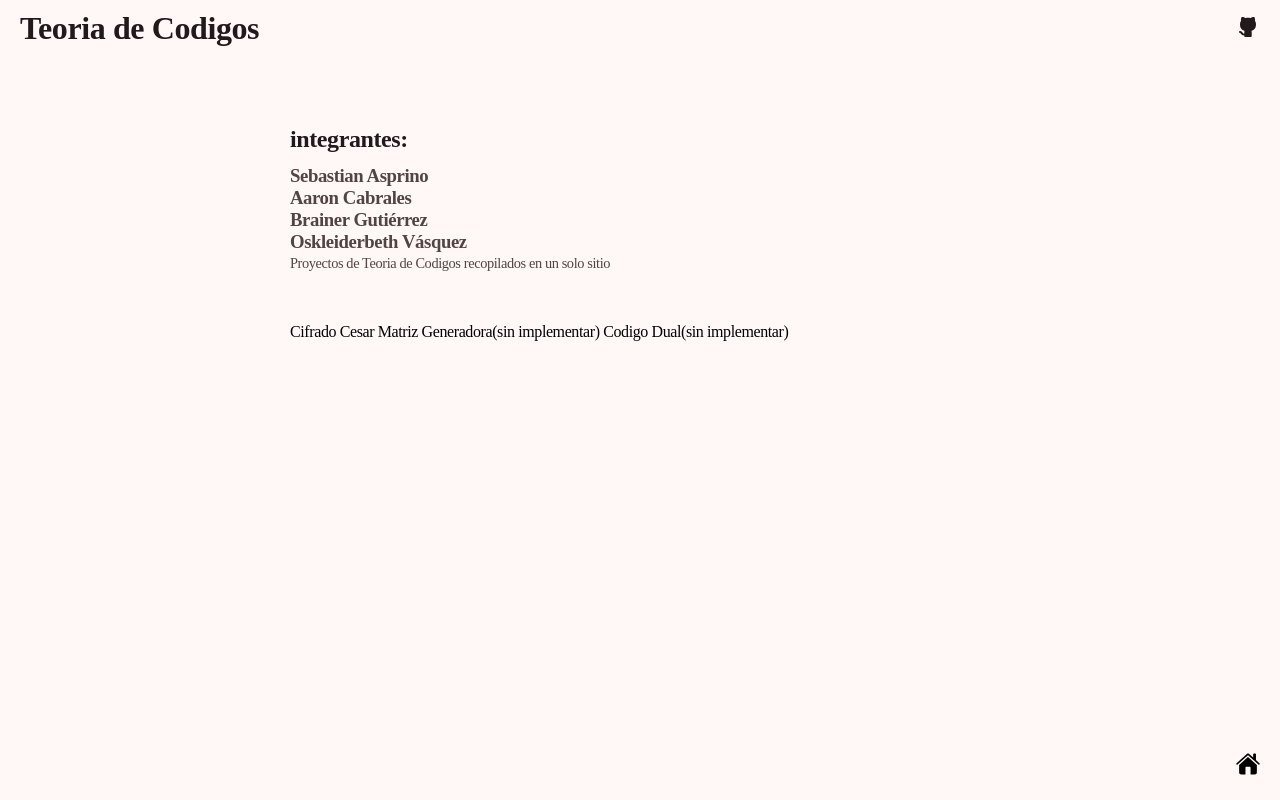
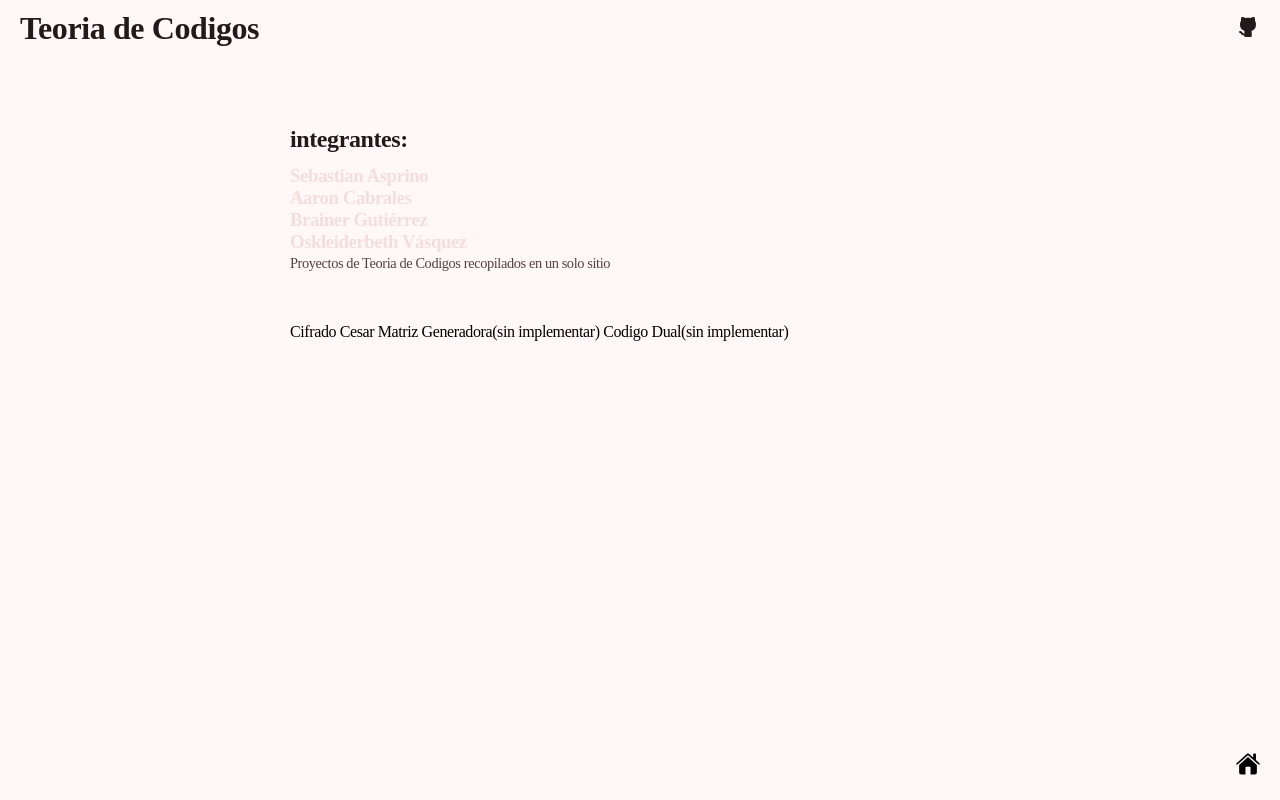
Before and after one commit to SebastianAsprino/Teoria_de_codigos, an Astro site in the folder astro_web_app/: page / in a window 1280 px wide. Built offline with nearby package versions, Linux system fonts and the light colour scheme; Astro itself is replaced by a stand-in of ours; a web font is replaced by a local one.

Commit message:
h3 color

```diff
--- a/astro_web_app/src/style/style.astro
+++ b/astro_web_app/src/style/style.astro
@@ -144,10 +144,10 @@
 	h1,h2,h3{
 		color: var(--md-sys-color-on-surface)
 	}
-	h5{
+	h5,h3{
 		color: var(--md-sys-color-surface-variant)
 	}
-	h4,p,h3{
+	h4,p{
 		color: var(--md-sys-color-on-surface-variant)
 	}
 
```
